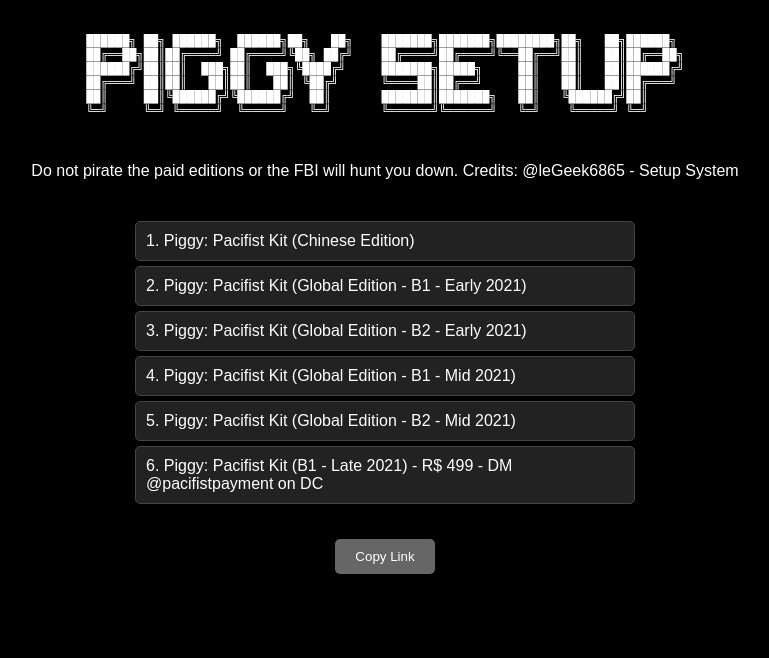
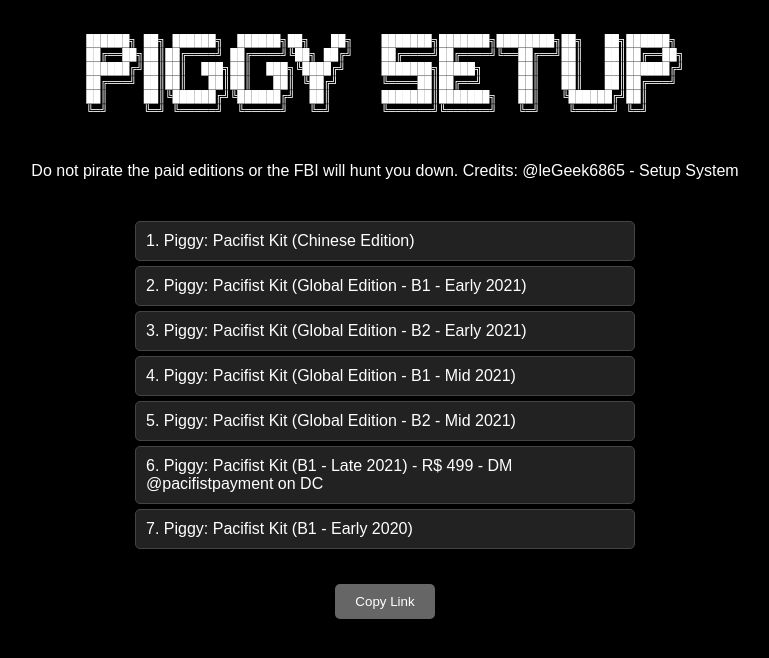
Before and after one commit to astralsc/pacifist, a plain HTML site: page index.html in a window 1280 px wide. Shown: the whole page, without its empty margins (255-1024 px from the left). Drawn offline with Linux system fonts and the light colour scheme.

Commit message:
Update index.html

```diff
--- a/index.html
+++ b/index.html
@@ -118,6 +118,9 @@
         <li class="download-item" data-link="https://www.roblox.com/game-pass/980614616/Decay-Bill">
             6. Piggy: Pacifist Kit (B1 - Late 2021) - R$ 499 - DM @pacifistpayment on DC
         </li>
+         <li class="download-item" data-link="https://github.com/fdz6/pacifist/releases/tag/pacifist_classic_edition">
+            7. Piggy: Pacifist Kit (B1 - Early 2020)
+        </li>
     </ul>
 
     <button id="copyButton" disabled="">Copy Link</button>
```
